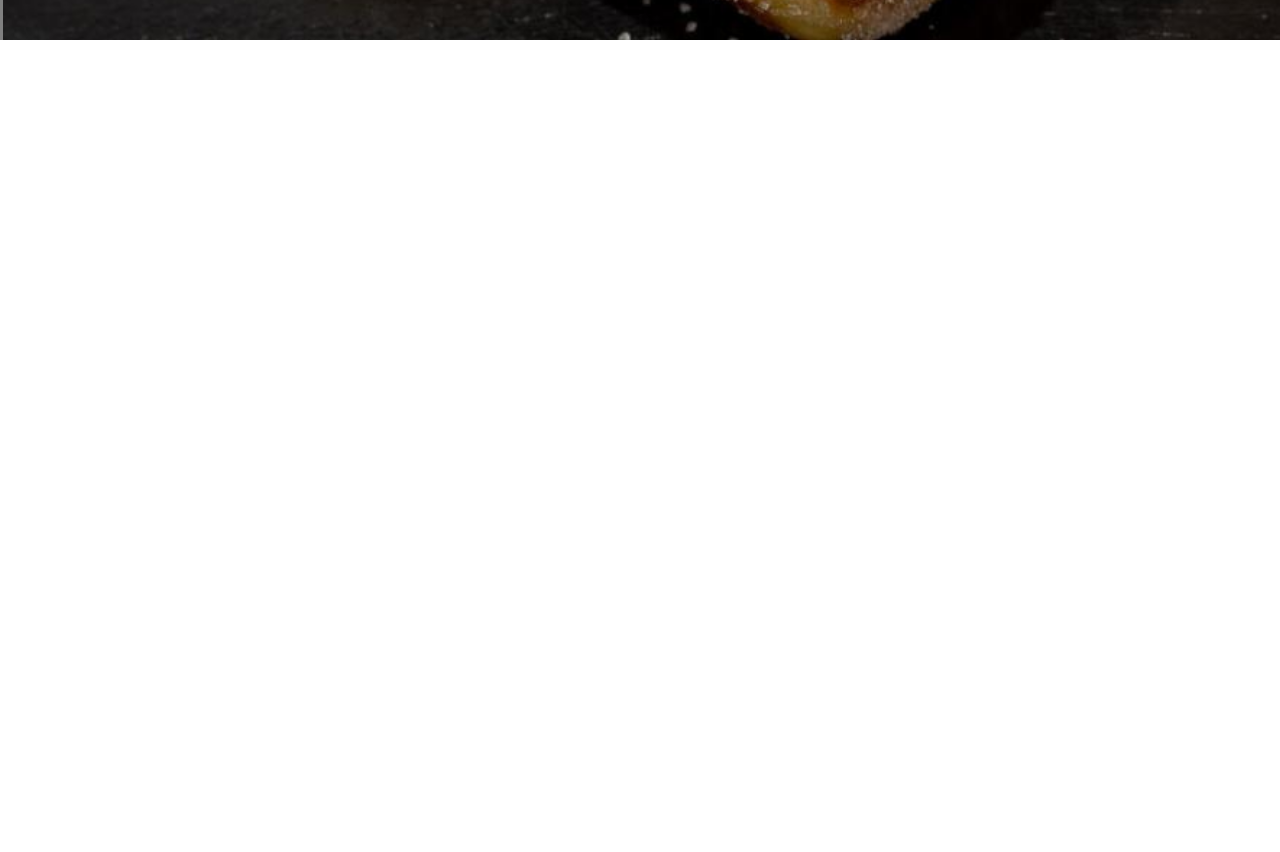
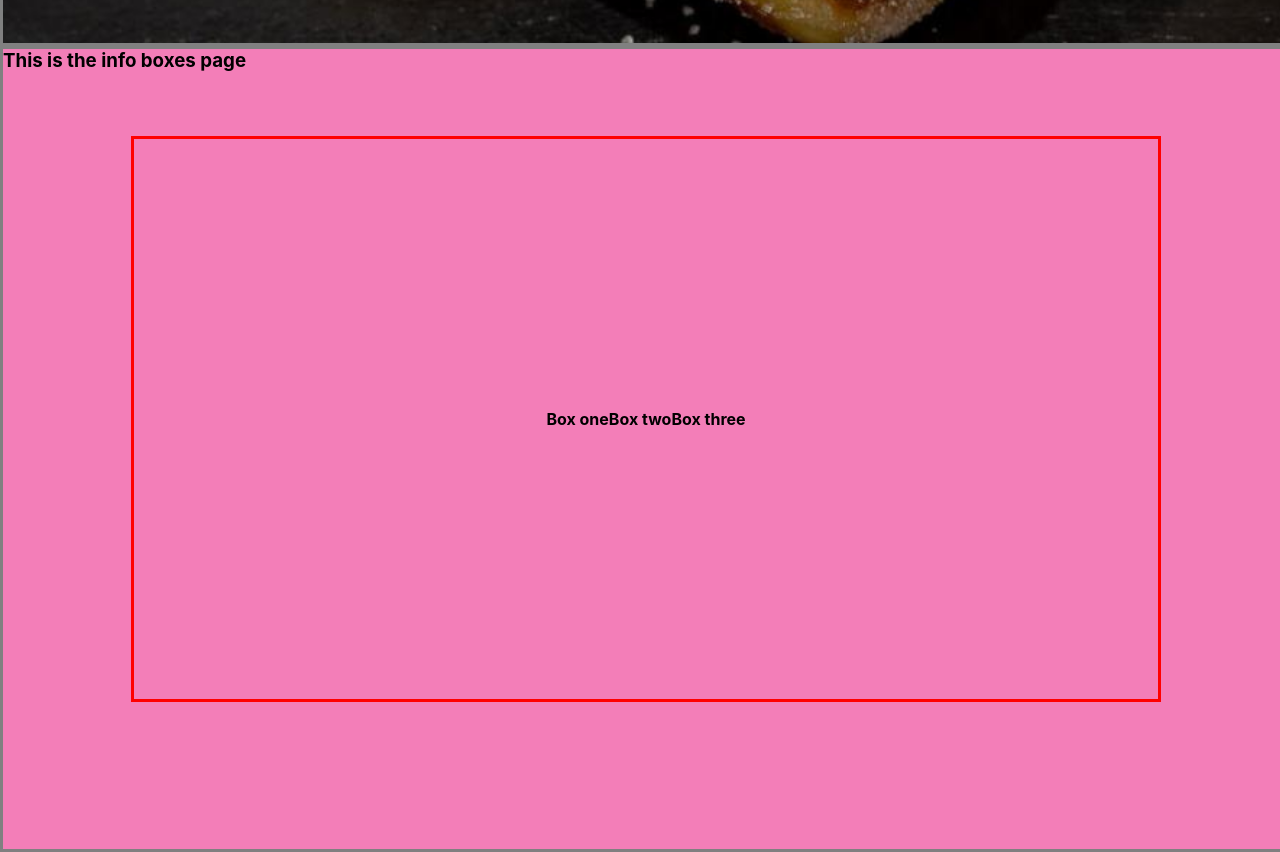
Before and after one commit to Junfengou/Square-donut, a React (Create React App) app: page / in a window 1280 px wide. Shown: the part 760-1612 px from the top of the page. Before the commit the page ends 800 px from the top, so only its background shows below. Built offline with nearby package versions, Linux system fonts and the light colour scheme.

Commit message:
styling InfoBoxes component

```diff
--- a/src/App.css
+++ b/src/App.css
@@ -9,7 +9,7 @@
 
 .app,
 .app__snapSection {
-  height: 100vh;
+  /*height: 100vh;*/
 }
 
 .app {
--- a/src/Component/Info.css
+++ b/src/Component/Info.css
@@ -8,3 +8,22 @@
   background-size: cover;
   background-position: center;
 }
+
+.info__container {
+  display: flex;
+  border: solid red;
+  justify-content: center;
+  align-items: center;
+  height: 70%;
+  margin-top: 5%;
+  width: 80%;
+  margin-left: 10%;
+  flex-wrap: wrap;
+  position: relative;
+}
+
+.info__card {
+  display: flex;
+  justify-content: space-evenly;
+  align-content: center;
+}
--- a/src/Component/Info.js
+++ b/src/Component/Info.js
@@ -5,6 +5,15 @@ function Info() {
   return (
     <div className="info">
       <h3>This is the info boxes page</h3>
+      <div className="info__container">
+        <div className="info__card">
+          <h4>Box one</h4>
+
+          <h4>Box two</h4>
+
+          <h4>Box three</h4>
+        </div>
+      </div>
     </div>
   );
 }
```
